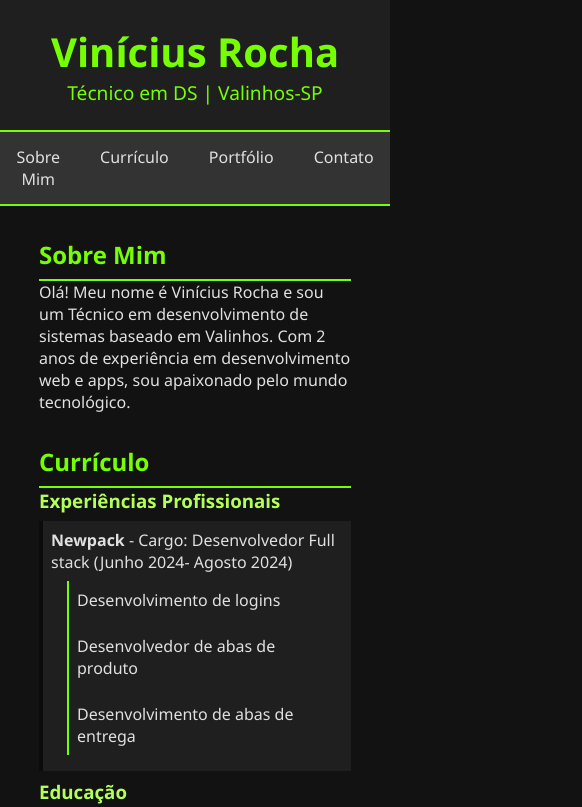
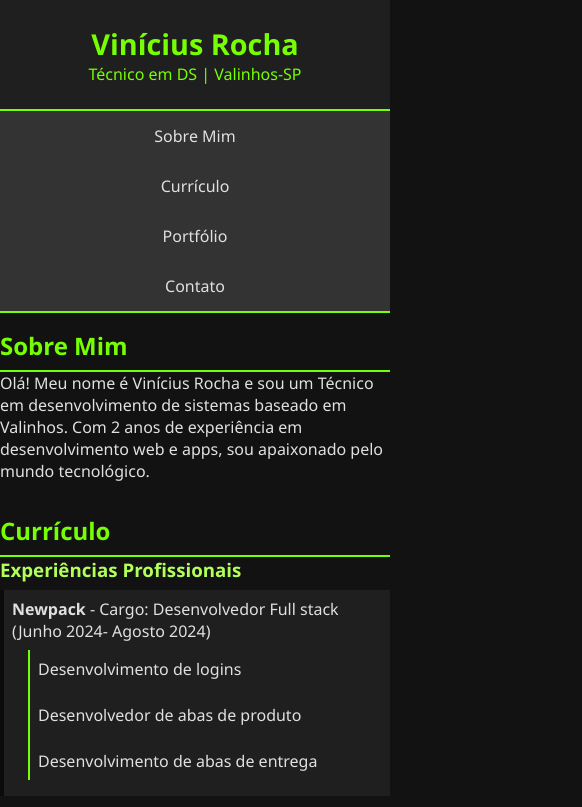
Before and after one commit to Vinirocha388/curriculopessoal, a plain HTML site: page index.html in a window 390 px wide. Shown: the top 807 px of the page, 582 px wide, since content can reach past the window. Drawn offline with Linux system fonts and the light colour scheme.

Commit message:
Update stylecurri.css

```diff
--- a/assets/stylecurri.css
+++ b/assets/stylecurri.css
@@ -27,6 +27,7 @@ header p {
 
 nav {
     display: flex;
+    flex-wrap: wrap;
     justify-content: center;
     background-color: #333;
     border-bottom: 2px solid #76FF03;
@@ -38,6 +39,7 @@ nav a {
     text-decoration: none;
     text-align: center;
     transition: background-color 0.3s, color 0.3s;
+    flex: 1 1 100%;
 }
 
 nav a:hover {
@@ -46,7 +48,7 @@ nav a:hover {
 }
 
 .container {
-    width: 80%;
+    width: 90%;
     margin: 0 auto;
     padding: 2rem 0;
 }
@@ -107,43 +109,31 @@ footer {
     position: relative;
     display: inline-block;
     background: linear-gradient(to bottom, #0ba339, #077412);
-   /* Gradient background */
     color: rgb(6, 2, 2);
-   /* White text color */
     font-family: "Segoe UI", sans-serif;
-   /* Stylish and legible font */
     font-weight: bold;
     font-size: 18px;
-   /* Large font size */
     border: none;
-   /* No border */
     border-radius: 30px;
-   /* Rounded corners */
     padding: 14px 28px;
-   /* Large padding */
     cursor: pointer;
-   /* Cursor on hover */
     box-shadow: 0 5px 15px rgba(0, 0, 0, 0.2);
-   /* Subtle shadow */
     animation: button-shimmer 2s infinite;
     transition: all 0.3s ease-in-out;
-   /* Smooth transition */
+    text-align: center;
 }
 
-  /* Hover animation */
 .beautiful-button:hover {
     background: linear-gradient(to bottom, #05802a, #07641b);
     animation: button-particles 1s ease-in-out infinite;
     transform: translateY(-2px);
 }
 
-  /* Click animation */
 .beautiful-button:active {
     transform: scale(0.95);
     box-shadow: 0 2px 10px rgba(6, 241, 131, 0.3);
 }
 
-  /* Shimmer animation */
 @keyframes button-shimmer {
     0% {
         background-position: left top;
@@ -154,7 +144,6 @@ footer {
     }
 }
 
-  /* Particle animation */
 @keyframes button-particles {
     0% {
         background-position: left top;
@@ -164,12 +153,29 @@ footer {
         background-position: right bottom;
     }
 }
+
 * {
     margin: 0;
     padding: 0;
-    box-sizing: 0;
+    box-sizing: border-box;
+}
+
+@media (max-width: 600px) {
+    header h1 {
+        font-size: 1.8rem;
+    }
+
+    header p {
+        font-size: 1rem;
+    }
+
+    .container {
+        width: 100%;
+        padding: 1rem 0;
     }
 
     .beautiful-button {
-    text-align: center;
+        padding: 10px 20px;
+        font-size: 16px;
     }
+}
```
Lines whose indentation alone changed are shown as unchanged.
